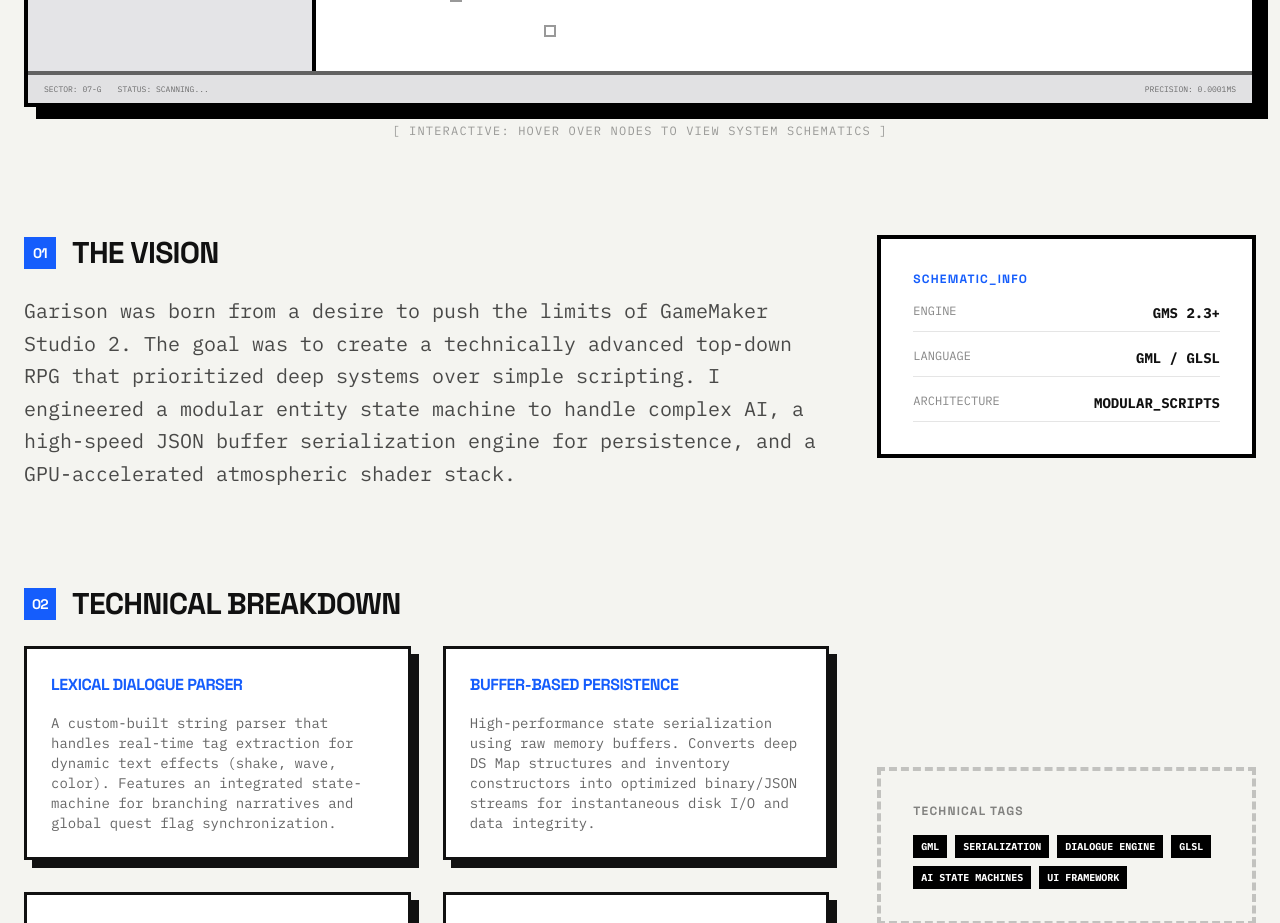
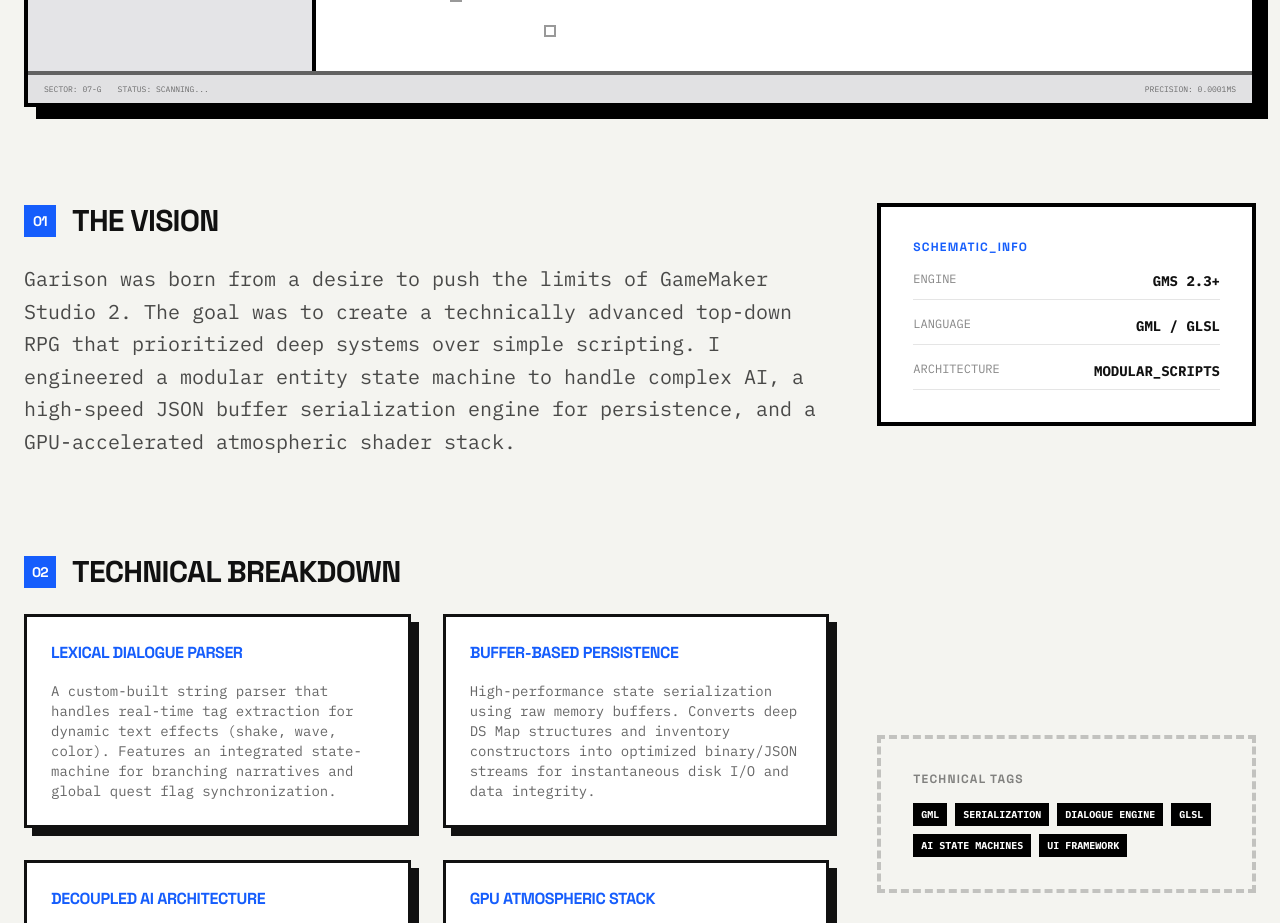
Before and after one commit to hexa325/portfolio-website, a Next.js app: page /projects/garison in a window 1280 px wide. Shown: the part 840-1763 px from the top of the page. Built offline with nearby package versions, Linux system fonts and the light colour scheme.

Commit message:
ui: remove interactive hover hint from Garison page

```diff
--- a/src/app/projects/garison/page.tsx
+++ b/src/app/projects/garison/page.tsx
@@ -93,9 +93,6 @@ export default function GarisonShowcase() {
             alt="Garison Gameplay Schematic"
             hotspots={heroHotspots}
           />
-          <p className="mt-4 text-xs font-mono opacity-40 uppercase tracking-widest text-center animate-pulse">
-            [ INTERACTIVE: HOVER OVER NODES TO VIEW SYSTEM SCHEMATICS ]
-          </p>
         </div>
 
         {/* VISION + SCHEMATIC INFO */}
```
